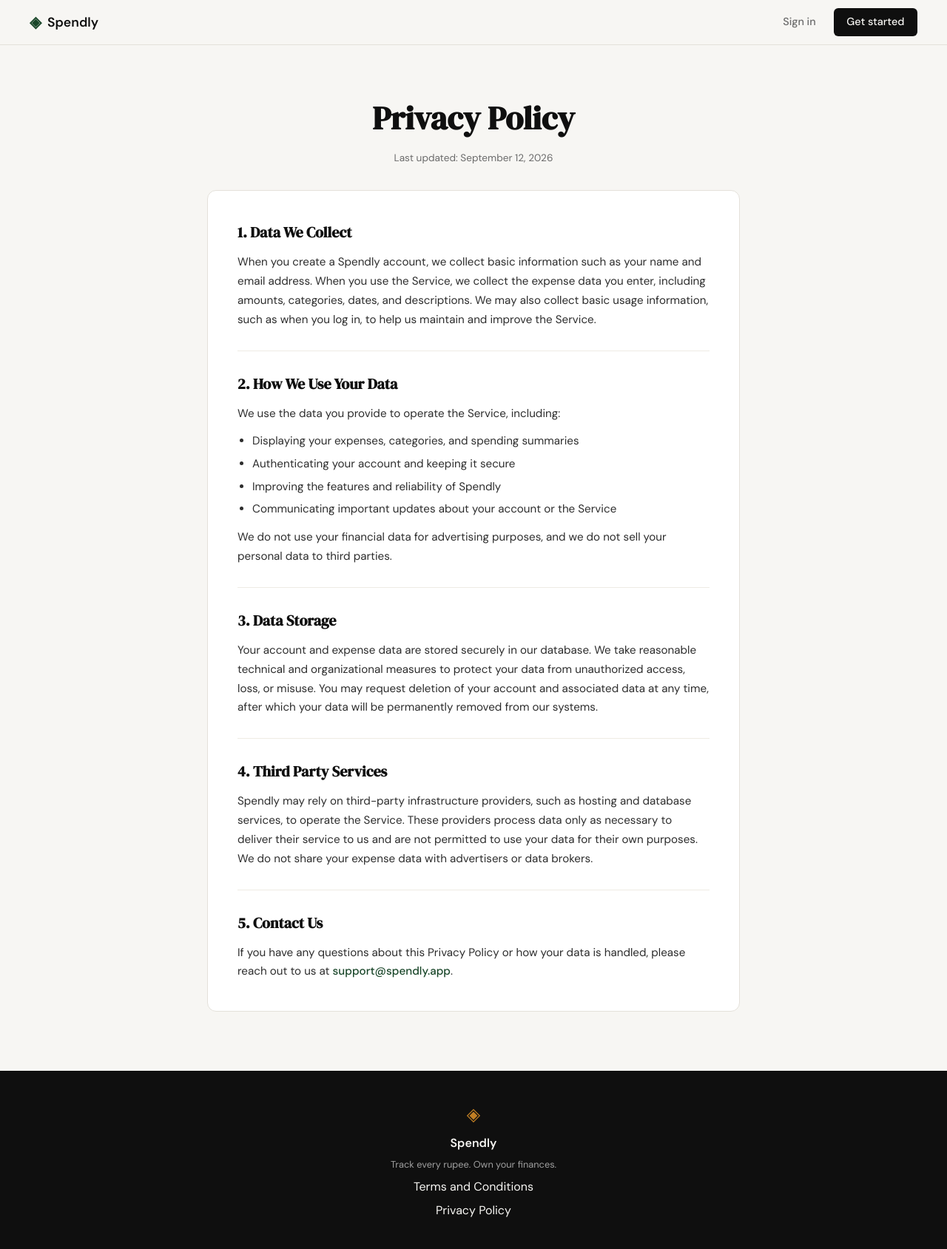
After one commit to Advaitha23/spendly, a Flask app: page /privacy in a window 1280 px wide. The commit adds this page. Shown: the whole page at 74% size. Run offline with Flask 3, Linux system fonts and the light colour scheme.

Commit message:
landing: add privacy policy page and route

```diff
--- a/expense-tracker/app.py
+++ b/expense-tracker/app.py
@@ -25,6 +25,11 @@ def login():
 @app.route("/terms")
 def terms():
     return render_template("terms.html")
+
+
+@app.route("/privacy")
+def privacy():
+    return render_template("privacy.html")
 
 
 # ------------------------------------------------------------------ #
--- a/expense-tracker/static/css/style.css
+++ b/expense-tracker/static/css/style.css
@@ -546,6 +546,9 @@ a { color: inherit; text-decoration: none; }
 .legal-card li { margin-bottom: 0.3rem; }
 .legal-card ul:last-child { margin-bottom: 0; }
 
+.legal-card a { color: var(--accent); font-weight: 500; }
+.legal-card a:hover { text-decoration: underline; }
+
 /* ------------------------------------------------------------------ */
 /* Footer                                                              */
 /* ------------------------------------------------------------------ */
--- a/expense-tracker/templates/base.html
+++ b/expense-tracker/templates/base.html
@@ -35,7 +35,7 @@
             <span class="footer-name">Spendly</span>
             <p class="footer-copy">Track every rupee. Own your finances.</p>
             <a href="{{ url_for('terms') }}">Terms and Conditions</a>
-            <a href="#">Privacy Policy</a>
+            <a href="{{ url_for('privacy') }}">Privacy Policy</a>
         </div>
     </footer>
 
--- /dev/null
+++ b/expense-tracker/templates/privacy.html
@@ -0,0 +1,75 @@
+{% extends "base.html" %}
+
+{% block title %}Privacy Policy — Spendly{% endblock %}
+
+{% block content %}
+<section class="legal-section">
+    <div class="legal-container">
+        <div class="legal-header">
+            <h1 class="legal-title">Privacy Policy</h1>
+            <p class="legal-updated">Last updated: September 12, 2026</p>
+        </div>
+
+        <div class="legal-card">
+            <section>
+                <h2>1. Data We Collect</h2>
+                <p>
+                    When you create a Spendly account, we collect basic information such as
+                    your name and email address. When you use the Service, we collect the
+                    expense data you enter, including amounts, categories, dates, and
+                    descriptions. We may also collect basic usage information, such as when
+                    you log in, to help us maintain and improve the Service.
+                </p>
+            </section>
+
+            <section>
+                <h2>2. How We Use Your Data</h2>
+                <p>
+                    We use the data you provide to operate the Service, including:
+                </p>
+                <ul>
+                    <li>Displaying your expenses, categories, and spending summaries</li>
+                    <li>Authenticating your account and keeping it secure</li>
+                    <li>Improving the features and reliability of Spendly</li>
+                    <li>Communicating important updates about your account or the Service</li>
+                </ul>
+                <p>
+                    We do not use your financial data for advertising purposes, and we do
+                    not sell your personal data to third parties.
+                </p>
+            </section>
+
+            <section>
+                <h2>3. Data Storage</h2>
+                <p>
+                    Your account and expense data are stored securely in our database. We
+                    take reasonable technical and organizational measures to protect your
+                    data from unauthorized access, loss, or misuse. You may request
+                    deletion of your account and associated data at any time, after which
+                    your data will be permanently removed from our systems.
+                </p>
+            </section>
+
+            <section>
+                <h2>4. Third Party Services</h2>
+                <p>
+                    Spendly may rely on third-party infrastructure providers, such as
+                    hosting and database services, to operate the Service. These providers
+                    process data only as necessary to deliver their service to us and are
+                    not permitted to use your data for their own purposes. We do not share
+                    your expense data with advertisers or data brokers.
+                </p>
+            </section>
+
+            <section>
+                <h2>5. Contact Us</h2>
+                <p>
+                    If you have any questions about this Privacy Policy or how your data is
+                    handled, please reach out to us at
+                    <a href="mailto:support@spendly.app">support@spendly.app</a>.
+                </p>
+            </section>
+        </div>
+    </div>
+</section>
+{% endblock %}
```
